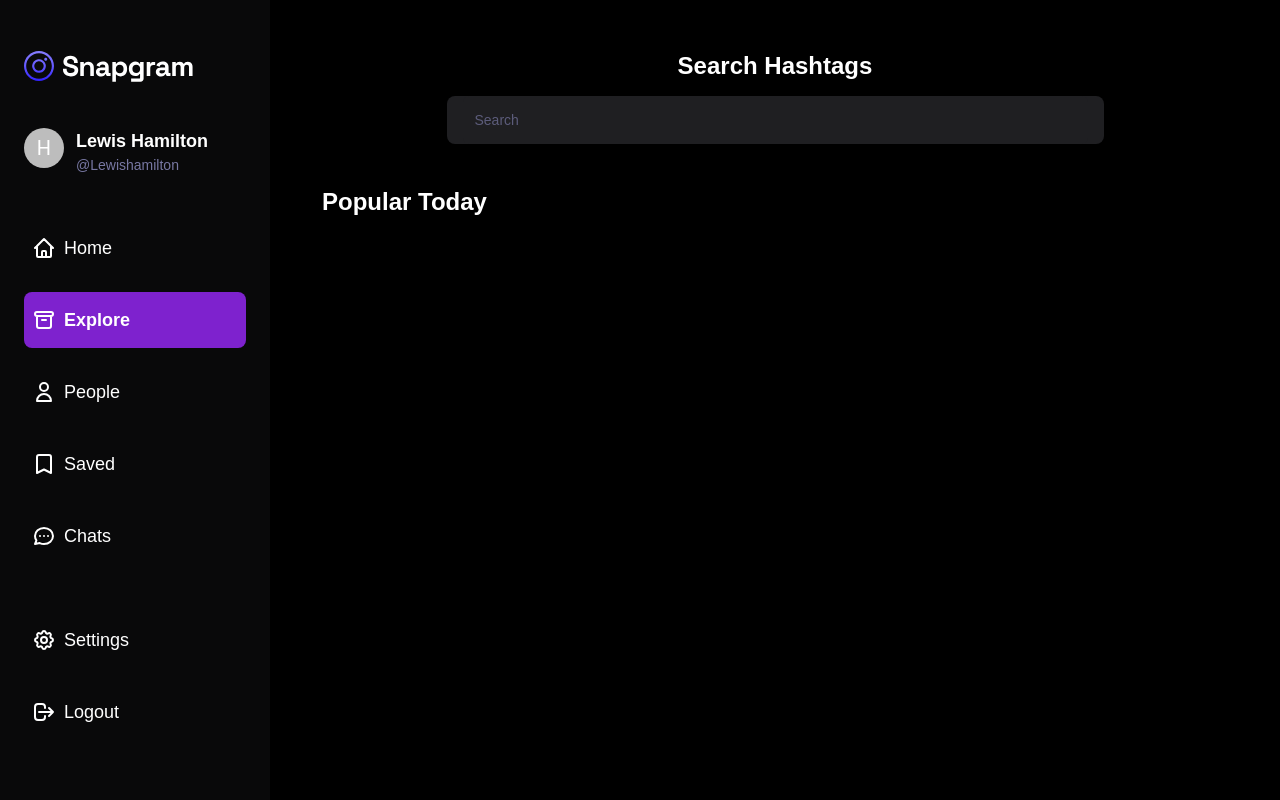
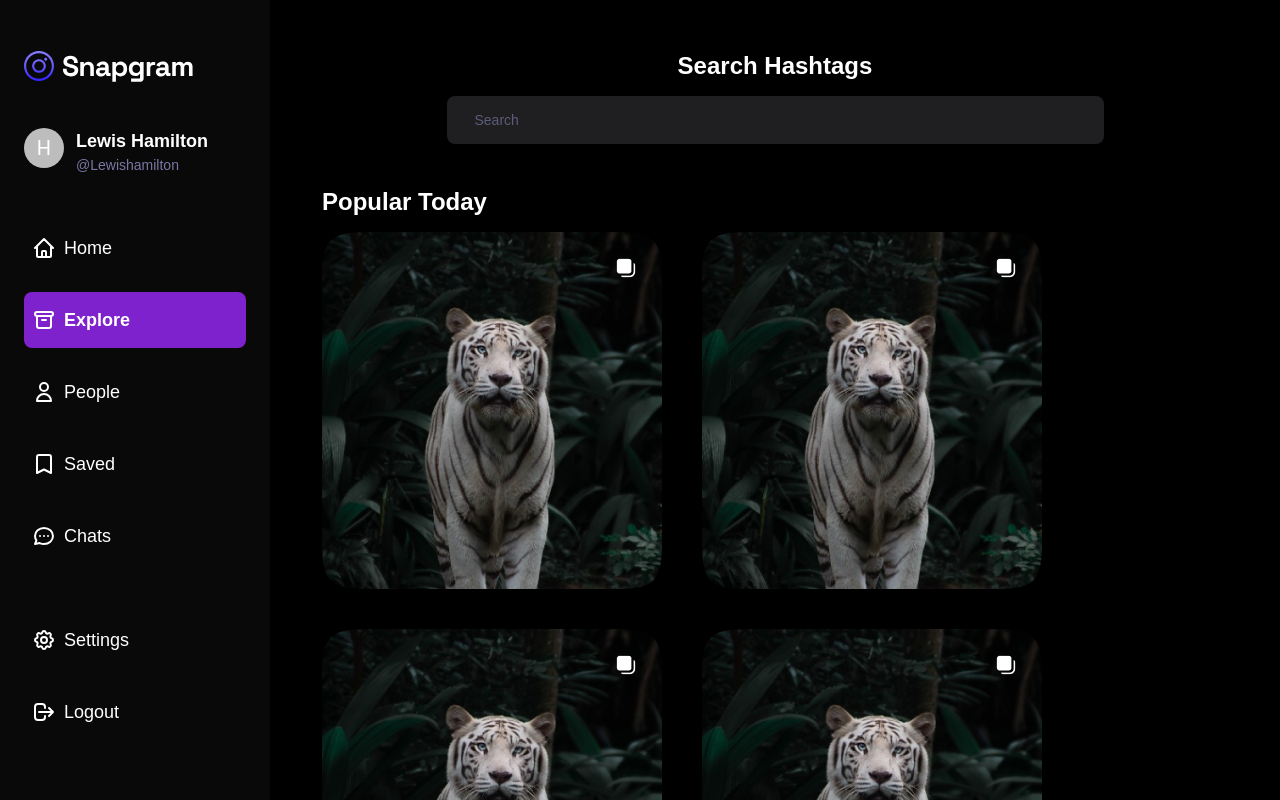
Before and after one commit to Trungkien2/luanVanFE, a Next.js app: page /explore in a window 1280 px wide. Built offline with nearby package versions, Linux system fonts and the light colour scheme.

Commit message:
FEAT: ui explore page

```diff
--- a/src/app/(Main)/explore/_components/CardPost.tsx
+++ b/src/app/(Main)/explore/_components/CardPost.tsx
@@ -1,8 +1,11 @@
 import React from "react";
-
+import { ExploreCardPost } from "@/app/assets";
+import Image from "next/image";
 interface IProps {}
 const CardPost = () => {
-  return <div>CardPost</div>;
+  return <div className="max-w-[340px] w-full">
+    <Image src={ExploreCardPost} alt="img" width={340}/>
+  </div>;
 };
 
 export default CardPost;
--- a/src/app/(Main)/explore/page.tsx
+++ b/src/app/(Main)/explore/page.tsx
@@ -1,4 +1,5 @@
 import { Input } from "@/components/Common/Input";
+import CardPost from "./_components/CardPost";
 
 const page = () => {
   return (
@@ -11,6 +12,9 @@ const page = () => {
       </div>
       <div className="mt-[40px]">
         <h1 className="title">Popular Today</h1>
+        <div className="mt-3 flex gap-10 flex-wrap">
+          {Array.from({length :10},(_,index)=> index +1).map(item=><CardPost/>)}
+        </div>
       </div>
     </div>
   );
--- a/src/interface/post.interface.ts
+++ /dev/null
@@ -1 +0,0 @@
-export default interface Ipost {}
```
